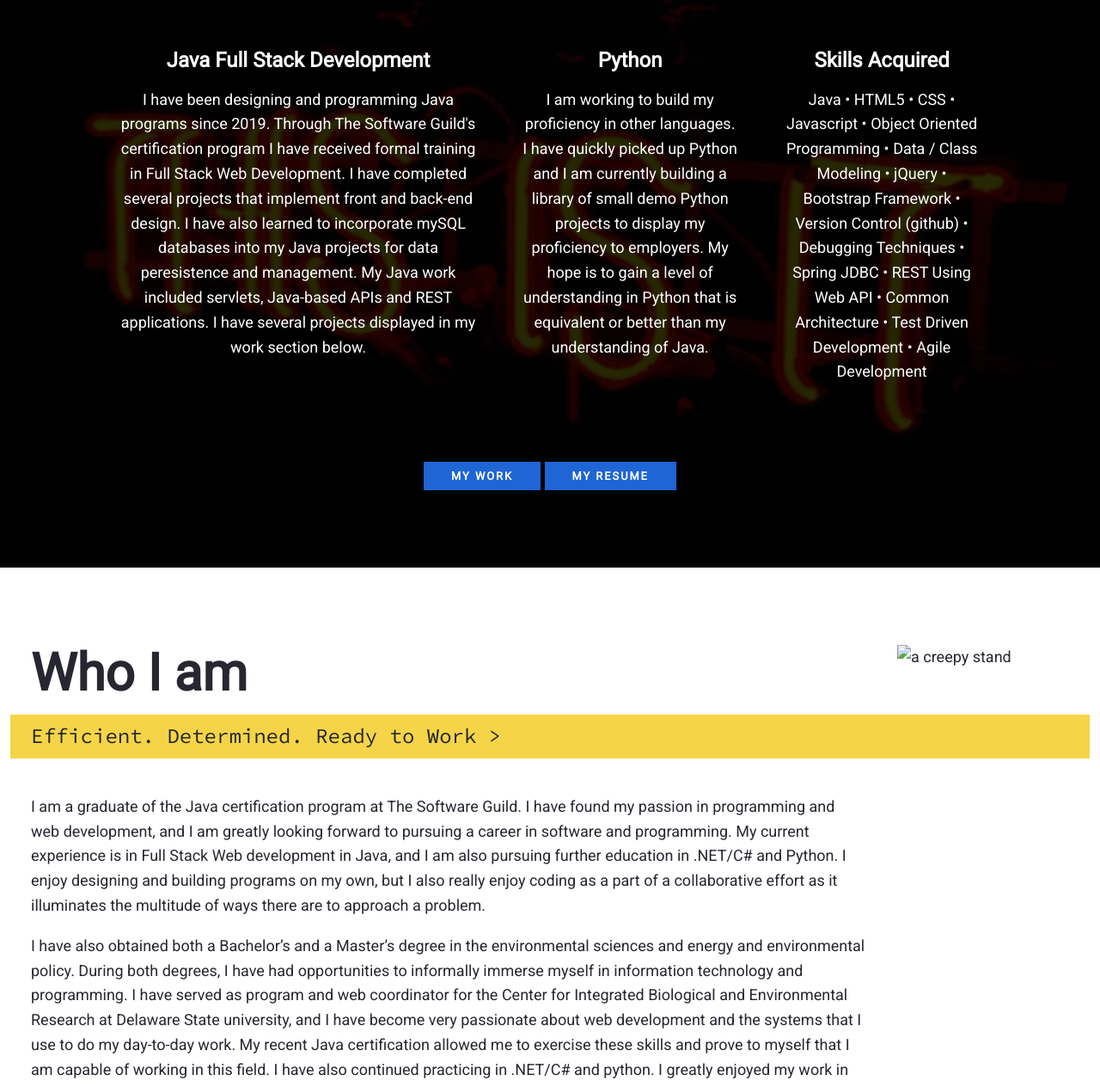
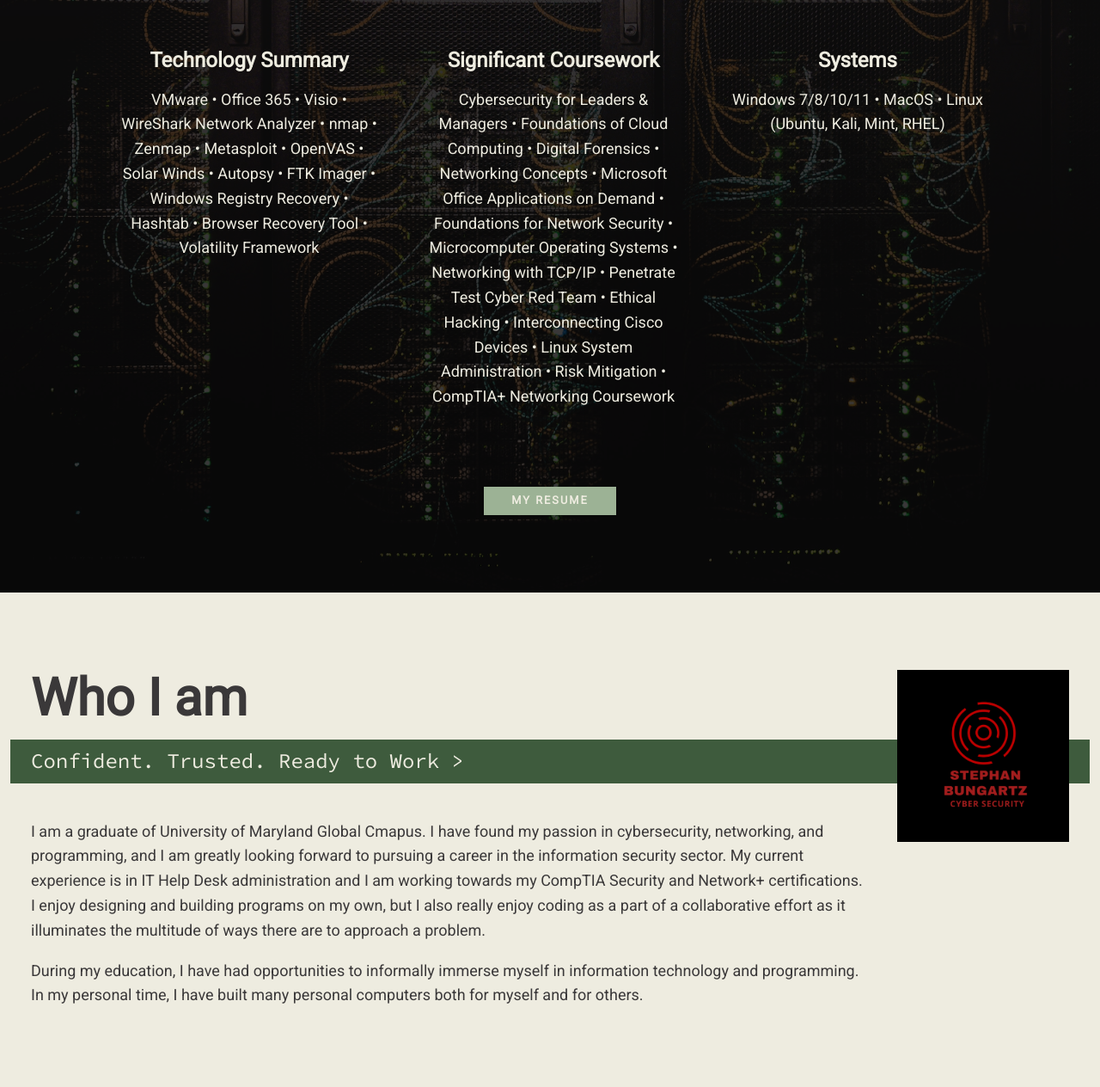
Before and after one commit to tiffinij/sab_portfolio, a plain HTML site: page index.html in a window 1280 px wide. Shown: the part 683-1947 px from the top of the page at 86% size. Drawn offline with nearby package versions, Linux system fonts and the light colour scheme; a web font is replaced by a local one.

Commit message:
Updated portfolio foundation
- changed portrait
- changed background img
- removed work section until it is needed.

```diff
--- a/css/style.css
+++ b/css/style.css
@@ -19,10 +19,10 @@
         --fw-bold: 900;
 
 /* clr = color */
-        --clr-light: #fff;
-        --clr-dark: #262730; /* #303030 */
-        --clr-accent: #F5D547; /* currently "yellow" */
-        --clr-accent2: #1F65D6; /* currently "blue" */
+        --clr-light: rgb(238, 236, 224); /* currently "ivory" */
+        --clr-dark: rgb(58, 56, 57); /* #303030 */
+        --clr-accent: rgb(62, 91, 61); /* currently "green" */
+        --clr-accent2: rgb(156, 178, 149); /* currently "light green" */
 
 /* fs = font size */
         --fs-h1: 2.95rem; /* rem allows font to scale size based on user browser settings */
@@ -150,6 +150,7 @@
 
     margin: 0;
     font-size: var(--fs-h3);
+    color: rgb(238, 236, 224);
 }
 
 .section__subtitle--intro,
@@ -256,7 +257,7 @@
 .hamburger,
 .hamburger::before,
 .hamburger::after {
-    background: var(--clr-accent2);
+    background: var(--clr-accent);
     width: 2em;
     height: 3px;
     border-radius: 1em;
@@ -275,7 +276,10 @@
 .hamburger::before { top: 6px; }
 .hamburger::after { bottom: 6px; }
 
-
+#ready-to-work{
+    font-size: 0.75em !important;
+    font-style: italic;
+}
 
 /* INTRO SECTION */
 .intro {
@@ -284,6 +288,7 @@
 
 .intro__img {
     box-shadow: var(--bs); /*creates shadow around intro__img*/
+    border: solid 2px black;
 }
 
 .section__subtitle--intro {
@@ -329,7 +334,7 @@
 
 .my-exp {
     background-color: var(--clr-dark);
-    background-image: url(../img/ThisIsIt_lg.jpg);
+    background-image: url(../img/taylor-vick-M5tzZtFCOfs-unsplash.jpg);
     background-size: cover; /* makes sure img never repeats itself */
     background-blend-mode: multiply; /* Darkens the background image so text is viewable */
     color: var(--clr-light);
@@ -359,6 +364,7 @@
 
 
 .exp {
+    min-width: 300px;
     max-width: 500px;
     margin: 0 auto;
 }
--- a/index.html
+++ b/index.html
@@ -46,10 +46,10 @@
             -->
             <section class="intro" id="home">
                 <h1 class="section__title section__title--intro">
-                 Hi, I am <strong>Tiffini Johnson</strong>
+                 <strong>Stephan Bungartz</strong> <span id="ready-to-work">#ReadyToWork</span>
                 </h1>
-                <p class="section__subtitle section__subtitle--intro" >Software Engineer <!-- Ceritfied or Developer  --> </p>
-                <img src="img/tinyOwl.png" alt="" class="intro__img" id="intro-photo">
+                <p class="section__subtitle section__subtitle--intro" >Digital Analyst <!-- Ceritfied or Developer  --> </p>
+                <img src="img/sab_portrait_portfolio.png" alt="" class="intro__img" id="intro-photo">
             </section>
 
 
@@ -57,59 +57,64 @@
             My JOURNEY SECTION
             -->
             <section class="my-exp" id="exp"> <!-- <section class="my-services" id="services"> -->
-                <h2 class="section__title section__title--exp">My Experience</h2>  <!-- <h2 class="section__title section__title- -services">What I do</h2> -->
+                <h2 class="section__title section__title--exp">Experiences</h2>  <!-- <h2 class="section__title section__title- -services">What I do</h2> -->
                 <div class="exp_elements"> <!-- <div class="services"> -->
 
+                  <div class="exp"> <!-- <div class="service"> -->
+                      <h3>Technology Summary</h3>
+                      <p>
+                        VMware
+                        •  Office 365
+                        •  Visio
+                        •  WireShark Network Analyzer
+                        •  nmap
+                        •  Zenmap
+                        •  Metasploit
+                        •  OpenVAS
+                        •  Solar Winds
+                        •  Autopsy
+                        •  FTK Imager
+                        •  Windows Registry Recovery
+                        •  Hashtab
+                        •  Browser Recovery Tool
+                        •  Volatility Framework
+                      </p>
+                  </div><!-- close exp div -->
 
                     <div class="exp"> <!-- <div class="service"> -->
-                        <h3>Java Full Stack Development</h3>
+                        <h3>Significant Coursework</h3>
                         <p>
-                          I have been designing and programming Java programs since 2019. Through The Software Guild's
-                          certification program I have received formal training in Full Stack Web Development. I have completed
-                          several projects that implement front and back-end design. I have also learned to incorporate
-                          mySQL databases into my Java projects for data peresistence and management. My Java work included
-                          servlets, Java-based APIs and REST applications.
-                          I have several projects displayed in my work section below.
+                          Cybersecurity for Leaders & Managers
+                          •  Foundations of Cloud Computing
+                          •  Digital Forensics
+                          •  Networking Concepts
+                          •  Microsoft Office Applications on Demand
+                          •  Foundations for Network Security
+                          •  Microcomputer Operating Systems
+                          •  Networking with TCP/IP
+                          •  Penetrate Test Cyber Red Team
+                          •  Ethical Hacking
+                          •  Interconnecting Cisco Devices
+                          •  Linux System Administration
+                          •  Risk Mitigation
+                          •  CompTIA+ Networking Coursework
                         </p>
                     </div> <!-- close exp div -->
 
 
                     <div class="exp"> <!-- <div class="service"> -->
-                        <h3>Python</h3>
+                        <h3>Systems</h3>
                         <p>
-                            I am working to build my proficiency in other languages. I have quickly picked up Python
-                            and I am currently building a library of small demo Python projects to display my proficiency
-                            to employers. My hope is to gain a level of understanding in Python that is equivalent or better
-                            than my understanding of Java.
-                        </p>
-                    </div><!-- close exp div -->
-
-                    <div class="exp"> <!-- <div class="service"> -->
-                        <h3>Skills Acquired</h3>
-                        <p>
-                            Java
-                            • HTML5
-                            • CSS
-                            • Javascript
-                            • Object Oriented Programming
-                            • Data / Class Modeling
-                            • jQuery
-                            • Bootstrap Framework
-                            • Version Control (github)
-                            • Debugging Techniques
-                            • Spring JDBC
-                            • REST Using Web API
-                            • Common Architecture
-                            • Test Driven Development
-                            • Agile Development
-
+                                Windows 7/8/10/11
+                                • MacOS
+                                • Linux (Ubuntu, Kali, Mint, RHEL)
                         </p>
                     </div><!-- close exp div -->
 
                 </div> <!-- close journey_elements div  -->
 
-                <a href="#work" class="btn">My Work</a>
-                <a href="resources/TiffiniJohnson_Resume.pdf" target="_blank" class="btn" alt="TiffiniJohnson_Resume_061022.pdf">My Resume</a>
+                <!-- <a href="#work" class="btn">My Work</a> --> <!--TODO: we can put this back later-->
+                <a href="resources/StephanABungartz_Resume.pdf" target="_blank" class="btn" alt="StephanABungartz_Resume_061022.pdf">My Resume</a>
             </section>
 
 
@@ -118,34 +123,25 @@
             -->
             <section class="about-me" id="about">
                 <h2 class="section__title section__title--about"> Who I am</h2>
-                    <p class="section__subtitle section__subtitle--about"> Efficient. Determined. Ready to Work > </p>
+                    <p class="section__subtitle section__subtitle--about"> Confident. Trusted. Ready to Work > </p>
 
                     <div class="about-me__body">
                         <p>
-                          I am a graduate of the Java certification program at The Software Guild. I have found my passion
-                          in programming and web development, and I am greatly looking forward to pursuing a career in software
-                          and programming. My current experience is in Full Stack Web development in Java, and I am also pursuing
-                          further education in .NET/C# and Python. I enjoy designing and building programs on my own, but I
+                          I am a graduate of University of Maryland Global Cmapus. I have found my passion
+                          in cybersecurity, networking, and programming, and I am greatly looking forward to pursuing
+                          a career in the information security sector. My current experience is in IT Help Desk administration and I am working towards my
+                          CompTIA Security and Network+ certifications. I enjoy designing and building programs on my own, but I
                           also really enjoy coding as a part of a collaborative effort as it illuminates the multitude of ways
                           there are to approach a problem.
                         </p>
                         <p>
-                          I have also obtained both a Bachelor’s and a Master’s degree in the environmental sciences and energy and
-                          environmental policy. During both degrees, I have had opportunities to informally immerse myself in
-                          information technology and programming. I have served as program and web coordinator for the Center for Integrated
-                          Biological and Environmental Research at Delaware State university, and I have become very passionate
-                          about web development and the systems that I use to do my day-to-day work. My recent Java certification allowed me to exercise
-                          these skills and prove to myself that I am capable of working in this field. I have also continued
-                          practicing in .NET/C# and python. I greatly enjoyed my work in mySQL. Lastly, working as a coordinator for
-                          a four-year university the last five years has prepared me to deal with management tasks such as processing employment and payroll
-                          paperwork, managing contact with vendors, meeting planning and development, personnel management. Also,
-                          working in a college environment has prepared me to quickly adapt to changes in policy and also be responsive
-                          to the needs of the faculty, staff, and students, and work well in a team or solo environment.
-
+                          During my education, I have had opportunities to informally immerse myself in
+                          information technology and programming. In my personal time, I have built many personal computers both for
+                          myself and for others.
                         </p>
                     </div>
 
-                    <img src="img/blackTinyOwl.png" alt="a creepy stand" class="about-me__img">
+                    <img src="img/IMG_5064.png" alt="need a small image here" class="about-me__img">
             </section>
 
             <!--
```
Also changed, not shown: img/IMG_5064.png (added), img/clu-soh-oga9Xg0KVnU-unsplash.jpg (added), img/donald-giannatti-Wj1D-qiOseE-unsplash.jpg (added), img/taylor-vick-M5tzZtFCOfs-unsplash.jpg (added), 2 other files.
